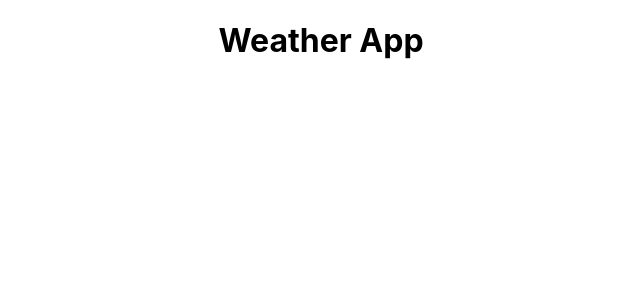
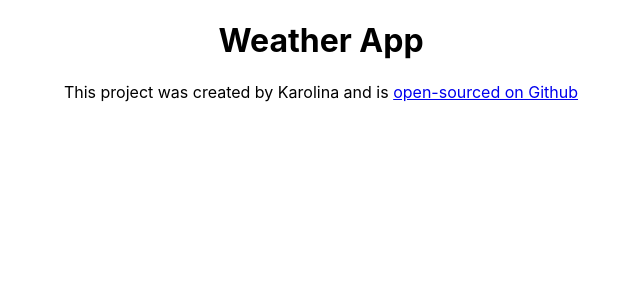
Before and after one commit to Karolinaa12/weather-app-react, a React (Create React App) app: page / in a window 1280 px wide. Shown: the top 300 px of the page, without its empty margins (319-959 px from the left). Built offline with nearby package versions, Linux system fonts and the light colour scheme.

Commit message:
Added github link

```diff
--- a/src/App.js
+++ b/src/App.js
@@ -4,6 +4,17 @@
   return (
     <div className="App">
       <h1>Weather App</h1>
+      <footer>
+        <p>
+          This project was created by Karolina and is{" "}
+          <a
+            href="https://github.com/Karolinaa12/weather-app-react"
+            target="_blank"
+          >
+            open-sourced on Github
+          </a>
+        </p>
+      </footer>
     </div>
   );
 }
```
